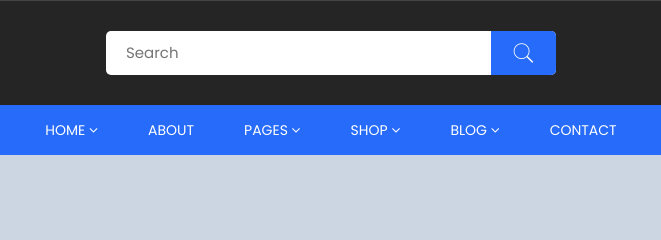
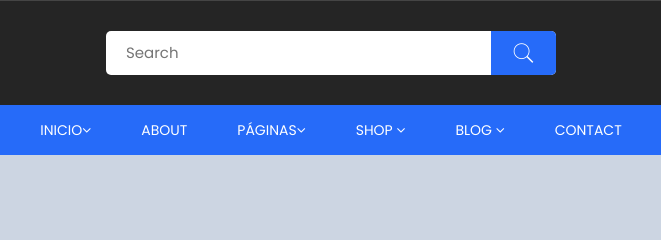
Before and after one commit to RoyGP17/Mi_App_Web_GitFlow, a plain HTML site: page htmldemo.net/hmart/hmart/login.html in a window 1280 px wide. Shown: the top 240 px of the page, 309-970 px from the left. Drawn offline with Linux system fonts and the light colour scheme.

Commit message:
Cambios de Inicio y Páginas

```diff
--- a/htmldemo.net/hmart/hmart/login.html
+++ b/htmldemo.net/hmart/hmart/login.html
@@ -84,7 +84,7 @@
                     <div class="row justify-content-between align-items-center">
                         <div class="col-lg-3 col">
                             <div class="header-logo">
-                                <a href="index.html"><img src="assets/images/logo/logo.png" alt="Site Logo" /></a>
+                                <a href="index.html"><img src="assets/images/logo/logo.jpeg" alt="Site Logo" /></a>
                             </div>
                         </div>
                         <div class="col-lg-6 d-none d-lg-block">
@@ -122,10 +122,10 @@
                     <div class="header-nav">
                         <div class="main-menu position-relative">
                             <ul>
-                                <li class="dropdown"><a href="#">Home <i class="fa fa-angle-down"></i></a>
+                                <li class="dropdown"><a href="#">Inicio<i class="fa fa-angle-down"></i></a>
                                 </li>
                                 <li><a href="about.html">About</a></li>
-                                <li class="dropdown position-static"><a href="about.html">Pages <i class="fa fa-angle-down"></i></a>
+                                <li class="dropdown position-static"><a href="about.html">Páginas<i class="fa fa-angle-down"></i></a>
                                     <ul class="mega-menu d-block">
                                         <li class="d-flex">
                                             <ul class="d-block">
```
